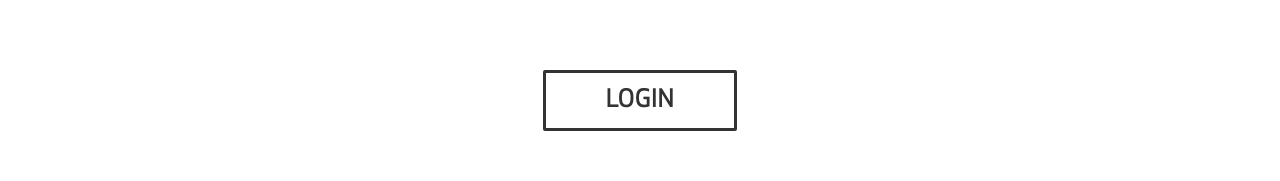
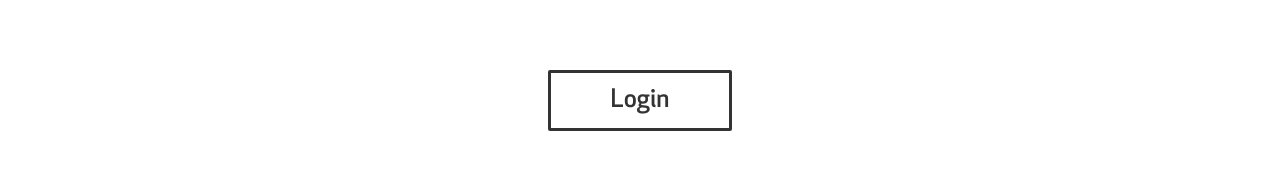
Before and after one commit to HamzaKhalifa/empatica, a React (Create React App) app in the folder client/: page /login in a window 1280 px wide. Shown: the part 209-390 px from the top of the page. Built offline with nearby package versions, Linux system fonts and the light colour scheme.

Commit message:
Refactored custom button component

```diff
--- a/client/src/components/button/index.ts
+++ /dev/null
@@ -1,3 +0,0 @@
-import Button from './Button';
-
-export default Button;
--- a/client/src/components/button/Button.tsx
+++ b/client/src/components/custom-button/CustomButton.tsx
@@ -2,8 +2,7 @@ import React, { useState } from 'react';
 
 import './style.scss';
 
-interface IButton {
-  text: string,
+interface ICustomButton {
   textColor: string,
   backgroundColor: string,
   hoverTextColor: string,
@@ -11,10 +10,11 @@ interface IButton {
   horizontalPadding: number,
   verticalPadding: number,
   onClick?: () => void,
-  customStyle?: any
+  customStyle?: any,
+  children?: any
 }
 
-const Button: React.FC<IButton> = (props: IButton) => {
+const CustomButton: React.FC<ICustomButton> = (props: ICustomButton) => {
   const [hovered, setHovered] = useState(false);
 
   const onMouseOver = () => setHovered(true);
@@ -37,9 +37,9 @@ const Button: React.FC<IButton> = (props: IButton) => {
       onMouseLeave={onMouseLeave}
       onClick={props.onClick}
     >
-      {props.text}
+      {props.children}
     </button>
   )
 }
 
-export default React.memo(Button);
+export default React.memo(CustomButton);
--- /dev/null
+++ b/client/src/components/custom-button/index.ts
@@ -0,0 +1,3 @@
+import CustomButton from './CustomButton';
+
+export default CustomButton;
--- a/client/src/pages/home/sections/embrace/Embrace.tsx
+++ b/client/src/pages/home/sections/embrace/Embrace.tsx
@@ -1,6 +1,6 @@
 import React from 'react';
 
-import Button from '../../../../components/button';
+import CustomButton from '../../../../components/custom-button';
 import Colors from '../../../../theme/colors';
 import useWindowSize, { IWindowSize } from '../../../../custom-hooks/useWindowSize';
 
@@ -23,15 +23,14 @@ const Embrace: React.FC = () => {
         <h2 className='embrace_content__title'>Your companion for epilepsy management</h2>
         <p className='embrace_content__paragraph'>The Embrace watch uses advanced learning algorithms to identify tonic-cloning seizures and send alerts to caregivers. It also provides sleep, rest and physical activity analysis.</p>
         {isMobile && <RenderImage />}
-        <Button
+        <CustomButton
           backgroundColor={Colors.red}
           hoverBackgroundColor={Colors.white}
           hoverTextColor={Colors.red}
-          text='Discover Embrace Features'
           textColor={Colors.white}
           horizontalPadding={40}
           verticalPadding={15}
-        />
+        >Discover Embrace Features</CustomButton>
       </div>
       {!isMobile && <RenderImage />}
     </div>
--- a/client/src/pages/home/sections/hero/Hero.tsx
+++ b/client/src/pages/home/sections/hero/Hero.tsx
@@ -1,6 +1,6 @@
 import React from 'react';
 
-import Button from '../../../../components/button';
+import CustomButton from '../../../../components/custom-button';
 import Colors from '../../../../theme/colors';
 import useWindowSize, { IWindowSize } from '../../../../custom-hooks/useWindowSize';
 
@@ -15,15 +15,14 @@ const Hero: React.FC = () => {
     <div style={{ backgroundImage: `url("${backgroundImage}")` }} className='hero_container'>
       <div className="hero__content">
         <h2 className='hero_content__title'>Smart technology for people living with epilepsy</h2>
-        <Button
+        <CustomButton
           backgroundColor='transparent'
           textColor={Colors.white}
           hoverBackgroundColor={Colors.white}
           hoverTextColor={Colors.black}
-          text='Buy Now'
           horizontalPadding={60}
           verticalPadding={15}
-        />
+        >Buy Now</CustomButton>
         <span className="hero_content__catchphrase">Comes with a 30-day Free trial subscription</span>
       </div>
     </div>
--- a/client/src/pages/login/Login.tsx
+++ b/client/src/pages/login/Login.tsx
@@ -5,7 +5,7 @@ import { RouteComponentProps } from 'react-router-dom';
 import { login } from '../../store/user/actionCreators';
 import { IApplicationState } from '../../store';
 import { UserState } from '../../store/user/types';
-import Button from '../../components/button';
+import CustomButton from '../../components/custom-button';
 import Colors from '../../theme/colors';
 import Footer from '../../common/footer';
 import FloatingButton from '../../components/floating-button';
@@ -26,16 +26,15 @@ const Login: React.FC<RouteComponentProps> = (props: RouteComponentProps) => {
   return (
     <div className='login_container'>
       <div className='login_form'>
-        <Button
+        <CustomButton
           backgroundColor='transparent'
           textColor={Colors.black}
           hoverBackgroundColor={Colors.black}
           hoverTextColor={Colors.white}
-          text='LOGIN'
           horizontalPadding={60}
           verticalPadding={15}
           onClick={handleLogin}
-        />
+        >Login</CustomButton>
         <br/>
         {userState.error && <span>{userState.error}</span>}
         {userState.loading && <span>Loading...</span>}
--- a/client/src/pages/user-information/UserInformation.tsx
+++ b/client/src/pages/user-information/UserInformation.tsx
@@ -8,7 +8,7 @@ import OrdersList from './orders-list';
 import Footer from '../../common/footer';
 import FloatingButton from '../../components/floating-button';
 import Colors from '../../theme/colors';
-import Button from '../../components/button';
+import CustomButton from '../../components/custom-button';
 
 import './style.scss';
 import { logoutRequest } from '../../store/user/actionCreators';
@@ -35,16 +35,15 @@ const UserInformation: React.FC<RouteComponentProps> = (props: RouteComponentPro
         <span className='user_info'>Email {userState.user.email}</span>
         <OrdersList orders={ordersState.orders} />
 
-        <Button
+        <CustomButton
           backgroundColor={Colors.red}
           hoverBackgroundColor={Colors.white}
           hoverTextColor={Colors.red}
           textColor={Colors.white}
-          text='Logout'
           horizontalPadding={60}
           verticalPadding={15}
           onClick={handleLogout}
-        />
+        >Logout</CustomButton>
       </div>
 
       <FloatingButton text='Home' to='/' />
--- a/client/src/pages/user-information/orders-list/OrdersList.tsx
+++ b/client/src/pages/user-information/orders-list/OrdersList.tsx
@@ -3,7 +3,7 @@ import { useDispatch } from 'react-redux';
 import IOrder from '../../../store/orders/types/IOrder';
 import { deleteOrderRequest } from '../../../store/orders/actionCreators';
 import Colors from '../../../theme/colors';
-import Button from '../../../components/button';
+import CustomButton from '../../../components/custom-button';
 
 import './style.scss';
 
@@ -81,17 +81,16 @@ const OrdersList: React.FC<IOrdersList> = (props: IOrdersList) => {
             <span className='order_element'>{computedValuesMap.get(order.id)?.totalDiscount}$</span>
             <span className='order_element'>{computedValuesMap.get(order.id)?.totalAfterDiscount}$</span>
             <span className='order_element'>
-              <Button
+              <CustomButton
                 customStyle={{ fontSize: 12 }}
                 backgroundColor={Colors.red}
                 hoverBackgroundColor={Colors.white}
                 hoverTextColor={Colors.red}
-                text='Delete'
                 textColor={Colors.white}
                 horizontalPadding={10}
                 verticalPadding={10}
                 onClick={() => {deleteOrder(order.id)}}
-              />
+              >Delete</CustomButton>
             </span>
           </div>
         ))}
```
Also changed, not shown: client/src/components/custom-button/style.scss (renamed from client/src/components/button/style.scss), 1 other file (tests, documents, lock files or other folders).
